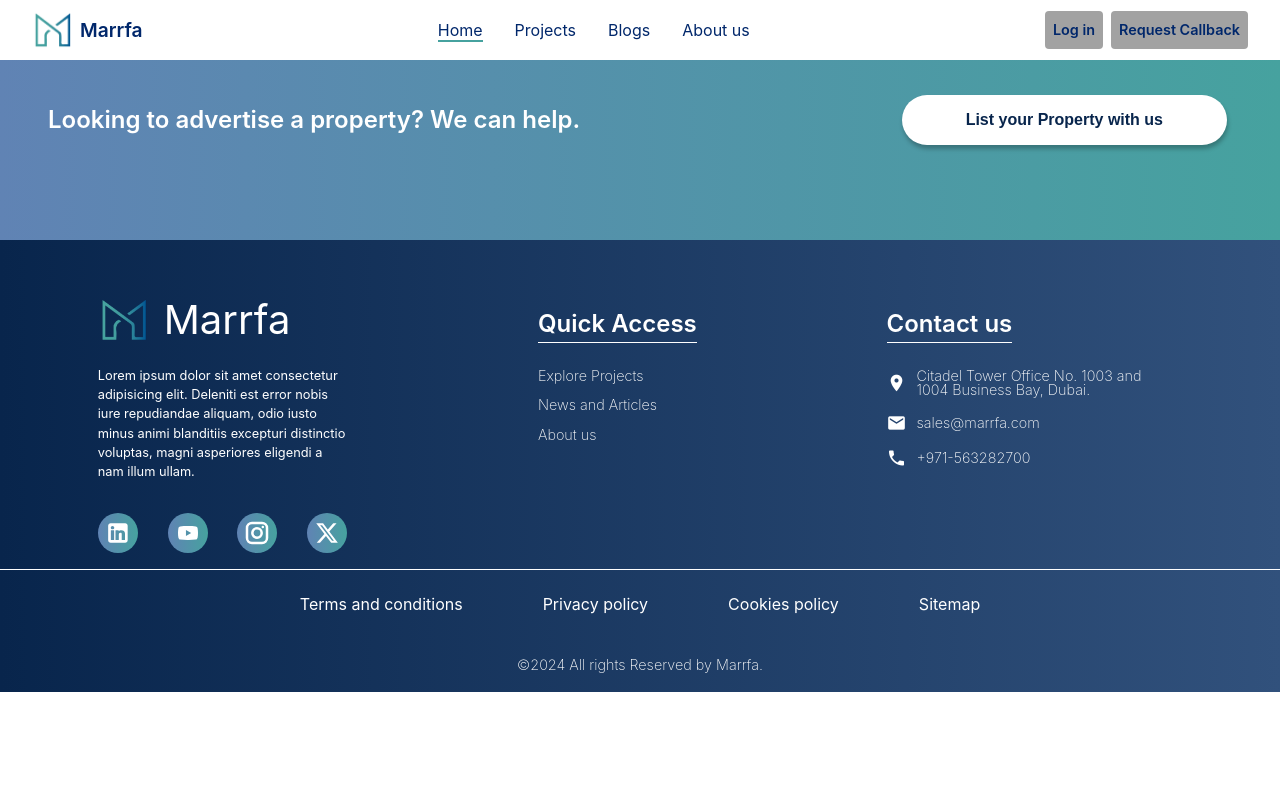
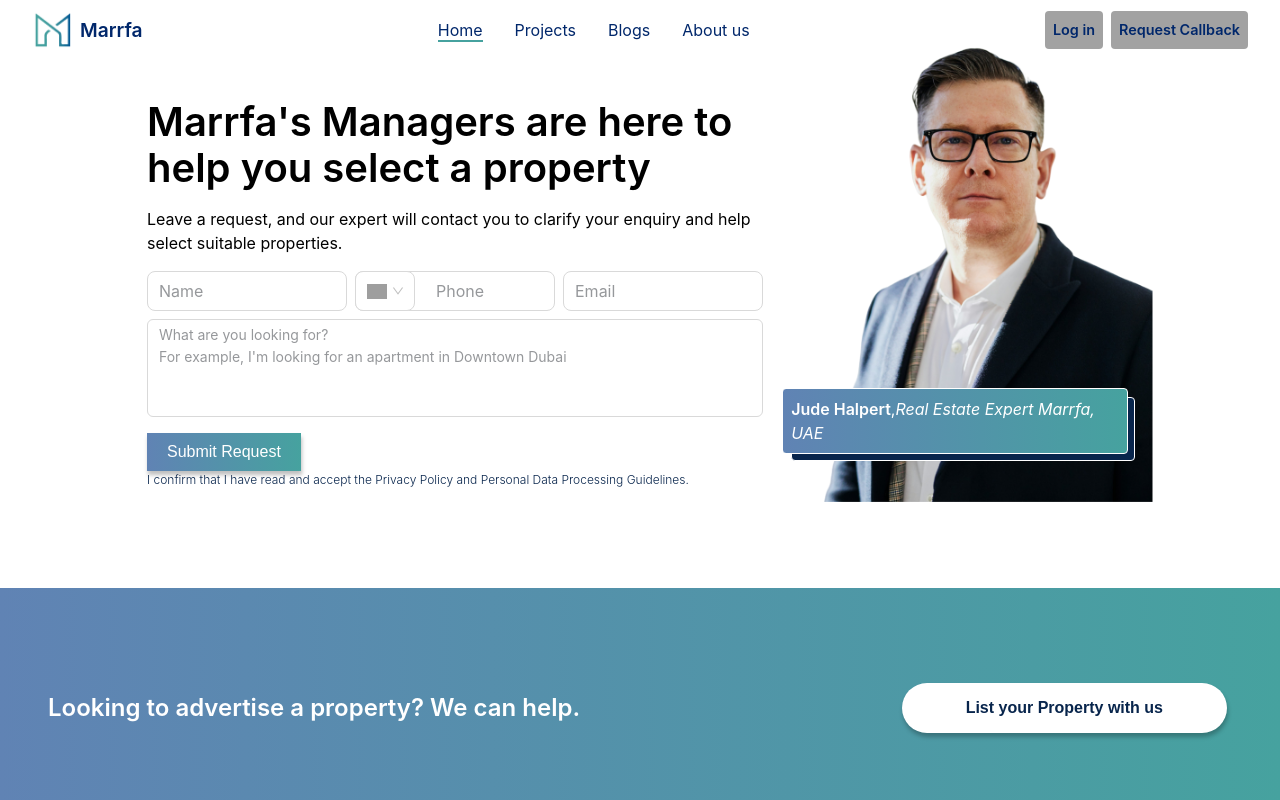
Before and after one commit to DugarRishab/marrfa-web, a React (Vite) app in the folder client/: page /test in a window 1280 px wide. Shown: the top 800 px of the page. Built offline with nearby package versions, Linux system fonts and the light colour scheme; grey boxes are pictures that could not be loaded.

Commit message:
[UPDATE]: Removed the PhoneInput component

```diff
--- a/client/src/Routes.jsx
+++ b/client/src/Routes.jsx
@@ -3,6 +3,7 @@ import { Route, Routes, useLocation } from "react-router-dom";
 import Homepage from "./pages/Homepage/Homepage";
 import Projects from "./pages/Projects/Projects";
 import AboutUs from "./pages/AboutUs/AboutUs";
+import PropertyRequestForm from "./components/PropertyRequestForm/PropertyRequestForm";
 
 const PageRoutes = () => {
     const location = useLocation();
@@ -21,6 +22,7 @@ const PageRoutes = () => {
                 <Route path="" element={<ComingSoon />}></Route>
                 </Route> */}
             {/* <Route exact path="/test" element={<ProjectDesc projectName={"Manhattan Project"} highlights={["amazing", "destructive", "hard", "physics", "bomb"]} image={"/assets/projects/projectbanner.png"}/>}></Route> */}
+            <Route exact path="/test" element={<PropertyRequestForm />} />
         </Routes>
     );
 };
--- a/client/src/components/PropertyRequestForm/PhoneInput.css
+++ /dev/null
@@ -1,26 +0,0 @@
-.flag {
-    display: flex;
-    justify-content: start;
-    align-items: center;
-    gap: 0.2rem;
-    font-weight: 600;
-    /* font-family: monospace; */
-}
-
-.ph-inp {
-    display: flex;
-    justify-content: start;
-    align-items: center;
-    position: relative;
-    /* border: 1px solid red; */
-}
-
-.ph-inp .flaginp {
-    /* border: 1px solid red; */
-    position: absolute;
-    z-index: 1;
-}
-
-.ph-inp .phonenum {
-    padding-left: 5rem;
-}
--- a/client/src/components/PropertyRequestForm/PhoneInput.jsx
+++ /dev/null
@@ -1,56 +0,0 @@
-import React from "react";
-import "./PhoneInput.css";
-import { Select, Input } from "antd";
-import cflags from "../../../public/data/countrycodes/CountryCodes.json";
-
-function Flag({ code, dcode, cname }) {
-    return (
-        <div className="flag">
-            {/* <img src={`https://flagsapi.com/${code}/shiny/24.png`} /> */}
-            <img
-                src={`https://flagcdn.com/w20/${code.toLowerCase()}.png`}
-                srcset={`https://flagcdn.com/w40/${code.toLowerCase()}.png 2x`}
-                width="20"
-                height="15"
-                alt="Ukraine"
-            ></img>
-            {cname && <span>{cname}</span>}
-            {dcode && <span style={{color: 'grey', fontFamily: 'monospace'}}>{" "}{dcode}</span>}
-        </div>
-    );
-}
-
-const flags = [];
-for (let flaginfo of cflags) {
-    flags.push({ value: flaginfo.dial_code,
-                 show: <Flag code={flaginfo.code} dcode = {flaginfo.dial_code} cname = {flaginfo.name}/>,
-                 label: <Flag code={flaginfo.code} />});
-}
-
-const PhoneInput = () => {
-    function handleChange(value) {
-        console.log(value);
-    }
-    return (
-        cflags && <div className="ph-inp">
-            <Select
-                className="flaginp"
-                // showSearch
-                // optionFilterProp="value"
-                // defaultOpen
-                defaultValue={"+91"}
-                popupMatchSelectWidth={false}
-                style={{
-                    width: 70,
-                }}
-                size="large"
-                onChange={handleChange}
-                options={flags}
-                optionRender={(option) => (option.data.show)}
-            />
-            <Input placeholder="Phone" type="tel" className="phonenum" size="large"/>
-        </div>
-    );
-};
-
-export default PhoneInput;
--- a/client/src/components/PropertyRequestForm/PropertyRequestForm.css
+++ b/client/src/components/PropertyRequestForm/PropertyRequestForm.css
@@ -114,3 +114,30 @@
     border: 1.5px solid #fff;
     background: #08254C;
 }
+
+.flag {
+    display: flex;
+    justify-content: start;
+    align-items: center;
+    gap: 0.2rem;
+    font-weight: 600;
+    /* font-family: monospace; */
+}
+
+.ph-inp {
+    display: flex;
+    justify-content: start;
+    align-items: center;
+    position: relative;
+    /* border: 1px solid red; */
+}
+
+.ph-inp .flaginp {
+    /* border: 1px solid red; */
+    position: absolute;
+    z-index: 1;
+}
+
+.ph-inp .phonenum {
+    padding-left: 5rem;
+}
--- a/client/src/components/PropertyRequestForm/PropertyRequestForm.jsx
+++ b/client/src/components/PropertyRequestForm/PropertyRequestForm.jsx
@@ -1,12 +1,45 @@
-import React from "react";
+import React, { useState } from "react";
 import "./PropertyRequestForm.css";
 import banner from "/assets/banner/formbanner.png";
-import PhoneInput from "./PhoneInput";
-import { Input } from "antd";
-const {TextArea} = Input;
+// import PhoneInput from "./PhoneInput";
+import { Input, Select } from "antd";
+const { TextArea } = Input;
+import CustomButton from "../button/CustomButton";
+import cflags from "../../../public/data/countrycodes/CountryCodes.json";
 
+function Flag({ code, dcode, cname }) {
+    return (
+        <div className="flag">
+            {/* <img src={`https://flagsapi.com/${code}/shiny/24.png`} /> */}
+            <img
+                src={`https://flagcdn.com/w20/${code.toLowerCase()}.png`}
+                srcSet={`https://flagcdn.com/w40/${code.toLowerCase()}.png 2x`}
+                width="20"
+                height="15"
+                alt="Ukraine"
+            ></img>
+            {cname && <span>{cname}</span>}
+            {dcode && <span style={{ color: "grey", fontFamily: "monospace" }}> {dcode}</span>}
+        </div>
+    );
+}
+
+const flags = [];
+for (let flaginfo of cflags) {
+    flags.push({
+        value: flaginfo.dial_code,
+        show: <Flag code={flaginfo.code} dcode={flaginfo.dial_code} cname={flaginfo.name} />,
+        label: <Flag code={flaginfo.code} />,
+    });
+}
 
 const PropertyRequestForm = () => {
+    const [name, setName] = useState("");
+    const [Email, setEmail] = useState("");
+    const [Phone, setPhone] = useState("");
+    const [CountryCode, setCountryCode] = useState("+91");
+    const [Descrip, setDescrip] = useState("");
+
     return (
         <div className="property-form">
             <div className="data-capture">
@@ -18,28 +51,50 @@ const PropertyRequestForm = () => {
 
                 <form action="#">
                     <div className="basic-dtls">
-                        <Input placeholder="Name" size="large" />
-                        <PhoneInput />
-                        <Input placeholder="Email" size="large" />
+                        <Input placeholder="Name" size="large" onChange={(v) => setName(v)} />
+                        <div className="ph-inp">
+                            <Select
+                                className="flaginp"
+                                defaultValue={"+91"}
+                                popupMatchSelectWidth={false}
+                                style={{
+                                    width: 60,
+                                }}
+                                size="large"
+                                options={flags}
+                                optionRender={(option) => option.data.show}
+                                onChange={(v) => setCountryCode(v)}
+                            />
+                            <Input
+                                placeholder="Phone"
+                                type="tel"
+                                className="phonenum"
+                                size="large"
+                                onChange={(v) => {
+                                    setPhone(v);
+                                }}
+                            />
+                        </div>
+                        <Input placeholder="Email" size="large" onChange={(v) => setEmail(v)} />
                     </div>
-                    {/* <textarea
+                    <TextArea
                         rows={4}
-                        name="LookingFor"
-                        id="describe"
                         placeholder="What are you looking for?
 For example, I'm looking for an apartment in Downtown Dubai"
-                    ></textarea> */}
-                    <TextArea rows={4} placeholder="What are you looking for?
-For example, I'm looking for an apartment in Downtown Dubai"/>
+                        onChange={(v) => setDescrip(v)}
+                        style={{marginBottom: "1rem"}}
+                    />
 
-                    <CustomButton rounded={false} text={"Submit Request"} />
+                    <CustomButton rounded={false} text={"Submit Request"} style={{margin: 0}}/>
                 </form>
-                <div className="consent">I confirm that I have read and accept the Privacy Policy and Personal Data Processing Guidelines.</div>
+                <div className="consent">
+                    I confirm that I have read and accept the Privacy Policy and Personal Data Processing Guidelines.
+                </div>
             </div>
             <div className="banner">
                 <img src={banner} alt="Jude Halpert" />
                 <div className="nameplate">
-                    <span style={{fontWeight: 600}}>Jude Halpert</span>,<i>Real Estate Expert Marrfa, UAE</i>
+                    <span style={{ fontWeight: 600 }}>Jude Halpert</span>,<i>Real Estate Expert Marrfa, UAE</i>
                 </div>
             </div>
         </div>
```
